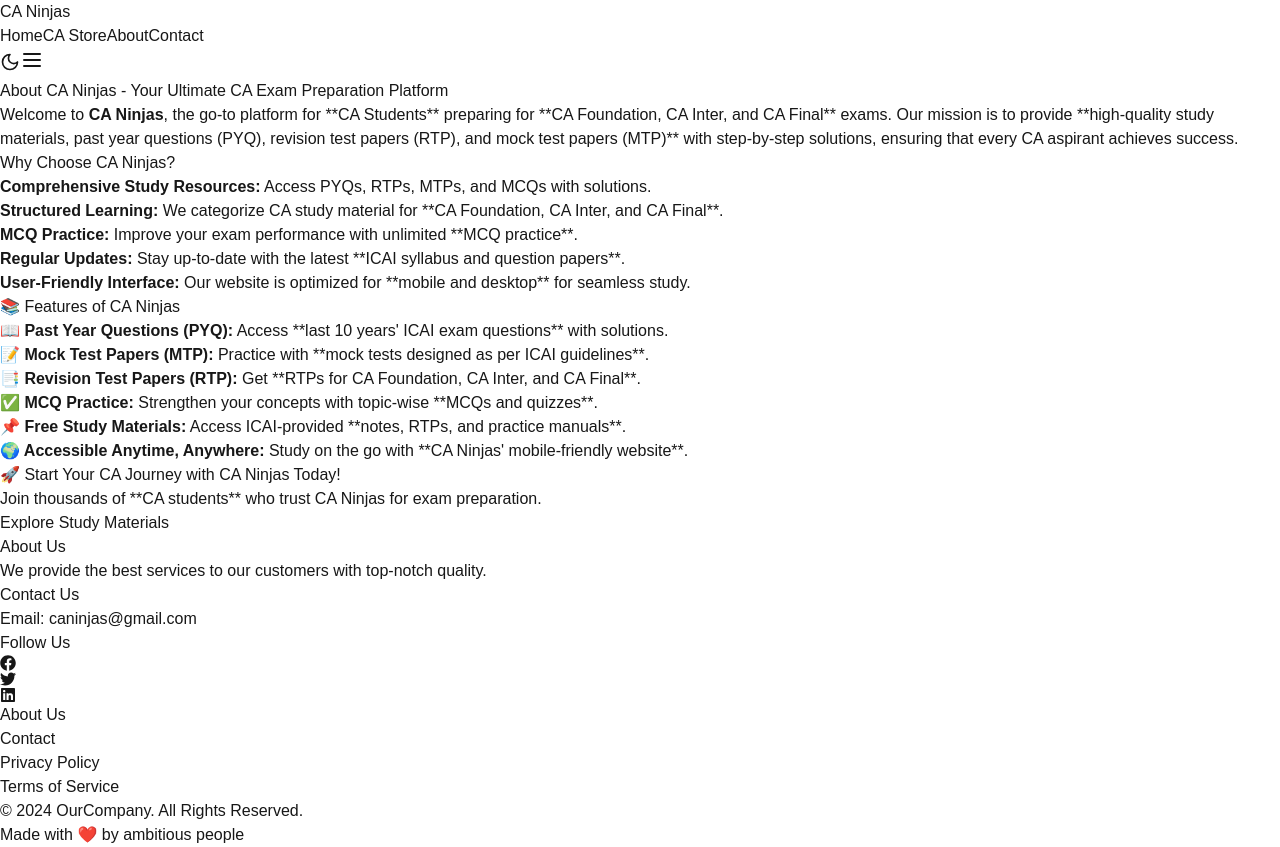
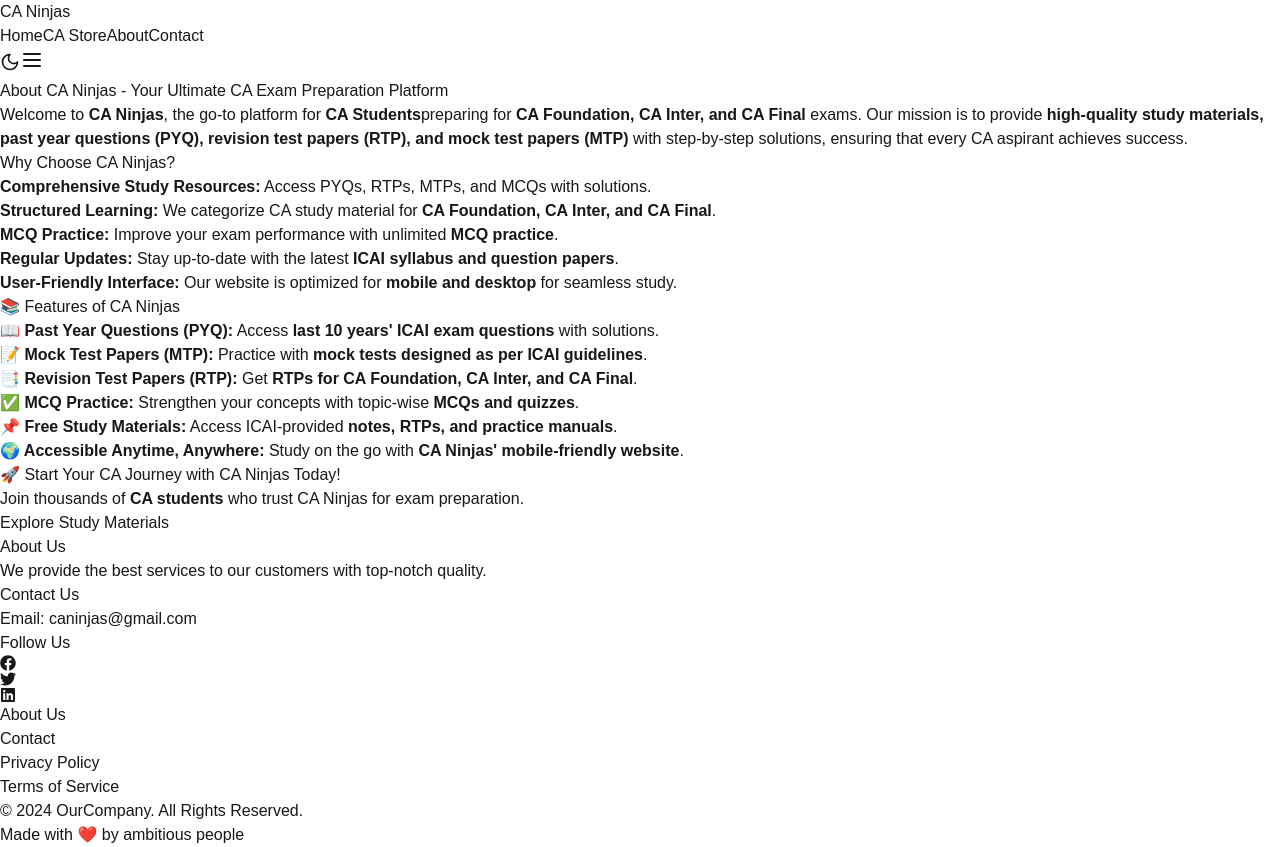
Before and after one commit to tushar26g/nextRepo, a Next.js app: page /about in a window 1280 px wide. Built offline with nearby package versions, Linux system fonts and the light colour scheme.

Commit message:
Modify the about page and remove sildebar

```diff
--- a/src/app/about/page.tsx
+++ b/src/app/about/page.tsx
@@ -1,3 +1,5 @@
+import Link from "next/link";
+
 export default function About() {
   return (
     <div className="min-h-screen p-6 bg-gray-100 dark:bg-gray-900 text-gray-800 dark:text-white">
@@ -9,10 +11,10 @@
 
         {/* Website Overview */}
         <p className="text-lg mb-4">
-            Welcome to <strong>CA Ninjas</strong>, the go-to platform for **CA Students**
-            preparing for **CA Foundation, CA Inter, and CA Final** exams. Our mission is to
-            provide **high-quality study materials, past year questions (PYQ), revision test
-            papers (RTP), and mock test papers (MTP)** with step-by-step solutions, ensuring
+          Welcome to <strong>CA Ninjas</strong>, the go-to platform for <strong>CA Students</strong>
+          preparing for <strong>CA Foundation, CA Inter, and CA Final</strong> exams. Our mission is to
+          provide <strong>high-quality study materials, past year questions (PYQ), revision test
+          papers (RTP), and mock test papers (MTP)</strong> with step-by-step solutions, ensuring
           that every CA aspirant achieves success.
         </p>
 
@@ -20,30 +22,32 @@
         <h2 className="text-2xl font-semibold mt-6">Why Choose CA Ninjas?</h2>
         <ul className="list-disc pl-6 mb-6">
           <li><strong>Comprehensive Study Resources:</strong> Access PYQs, RTPs, MTPs, and MCQs with solutions.</li>
-            <li><strong>Structured Learning:</strong> We categorize CA study material for **CA Foundation, CA Inter, and CA Final**.</li>
-            <li><strong>MCQ Practice:</strong> Improve your exam performance with unlimited **MCQ practice**.</li>
-            <li><strong>Regular Updates:</strong> Stay up-to-date with the latest **ICAI syllabus and question papers**.</li>
-            <li><strong>User-Friendly Interface:</strong> Our website is optimized for **mobile and desktop** for seamless study.</li>
+          <li><strong>Structured Learning:</strong> We categorize CA study material for <strong>CA Foundation, CA Inter, and CA Final</strong>.</li>
+          <li><strong>MCQ Practice:</strong> Improve your exam performance with unlimited <strong>MCQ practice</strong>.</li>
+          <li><strong>Regular Updates:</strong> Stay up-to-date with the latest <strong>ICAI syllabus and question papers</strong>.</li>
+          <li><strong>User-Friendly Interface:</strong> Our website is optimized for <strong>mobile and desktop</strong> for seamless study.</li>
         </ul>
 
         {/* Our Features */}
         <h2 className="text-2xl font-semibold mt-6">📚 Features of CA Ninjas</h2>
         <ul className="list-disc pl-6 mb-6">
-            <li><strong>📖 Past Year Questions (PYQ):</strong> Access **last 10 years' ICAI exam questions** with solutions.</li>
-            <li><strong>📝 Mock Test Papers (MTP):</strong> Practice with **mock tests designed as per ICAI guidelines**.</li>
-            <li><strong>📑 Revision Test Papers (RTP):</strong> Get **RTPs for CA Foundation, CA Inter, and CA Final**.</li>
-            <li><strong>✅ MCQ Practice:</strong> Strengthen your concepts with topic-wise **MCQs and quizzes**.</li>
-            <li><strong>📌 Free Study Materials:</strong> Access ICAI-provided **notes, RTPs, and practice manuals**.</li>
-            <li><strong>🌍 Accessible Anytime, Anywhere:</strong> Study on the go with **CA Ninjas' mobile-friendly website**.</li>
+          <li><strong>📖 Past Year Questions (PYQ):</strong> Access <strong>last 10 years&apos; ICAI exam questions</strong> with solutions.</li>
+          <li><strong>📝 Mock Test Papers (MTP):</strong> Practice with <strong>mock tests designed as per ICAI guidelines</strong>.</li>
+          <li><strong>📑 Revision Test Papers (RTP):</strong> Get <strong>RTPs for CA Foundation, CA Inter, and CA Final</strong>.</li>
+          <li><strong>✅ MCQ Practice:</strong> Strengthen your concepts with topic-wise <strong>MCQs and quizzes</strong>.</li>
+          <li><strong>📌 Free Study Materials:</strong> Access ICAI-provided <strong>notes, RTPs, and practice manuals</strong>.</li>
+          <li><strong>🌍 Accessible Anytime, Anywhere:</strong> Study on the go with <strong>CA Ninjas&apos; mobile-friendly website</strong>.</li>
         </ul>
 
         {/* CTA Section */}
         <div className="bg-yellow-400 p-6 rounded-lg shadow-md text-center text-gray-900">
           <h2 className="text-2xl font-bold">🚀 Start Your CA Journey with CA Ninjas Today!</h2>
-            <p className="text-lg mt-2">Join thousands of **CA students** who trust CA Ninjas for exam preparation.</p>
-            <a href="/" className="mt-4 inline-block bg-blue-600 text-white px-6 py-3 rounded-lg text-lg font-semibold hover:bg-blue-700 transition">
+          <p className="text-lg mt-2">Join thousands of <strong>CA students</strong> who trust CA Ninjas for exam preparation.</p>
+          <Link href="/">
+            <span className="mt-4 inline-block bg-blue-600 text-white px-6 py-3 rounded-lg text-lg font-semibold hover:bg-blue-700 transition cursor-pointer">
               Explore Study Materials
-            </a>
+            </span>
+          </Link>
         </div>
       </div>
     </div>
```
Also changed, not shown: src/components/layout/Sidebar.tsx (+85 -85 lines). Lines whose indentation alone changed are shown as unchanged.
